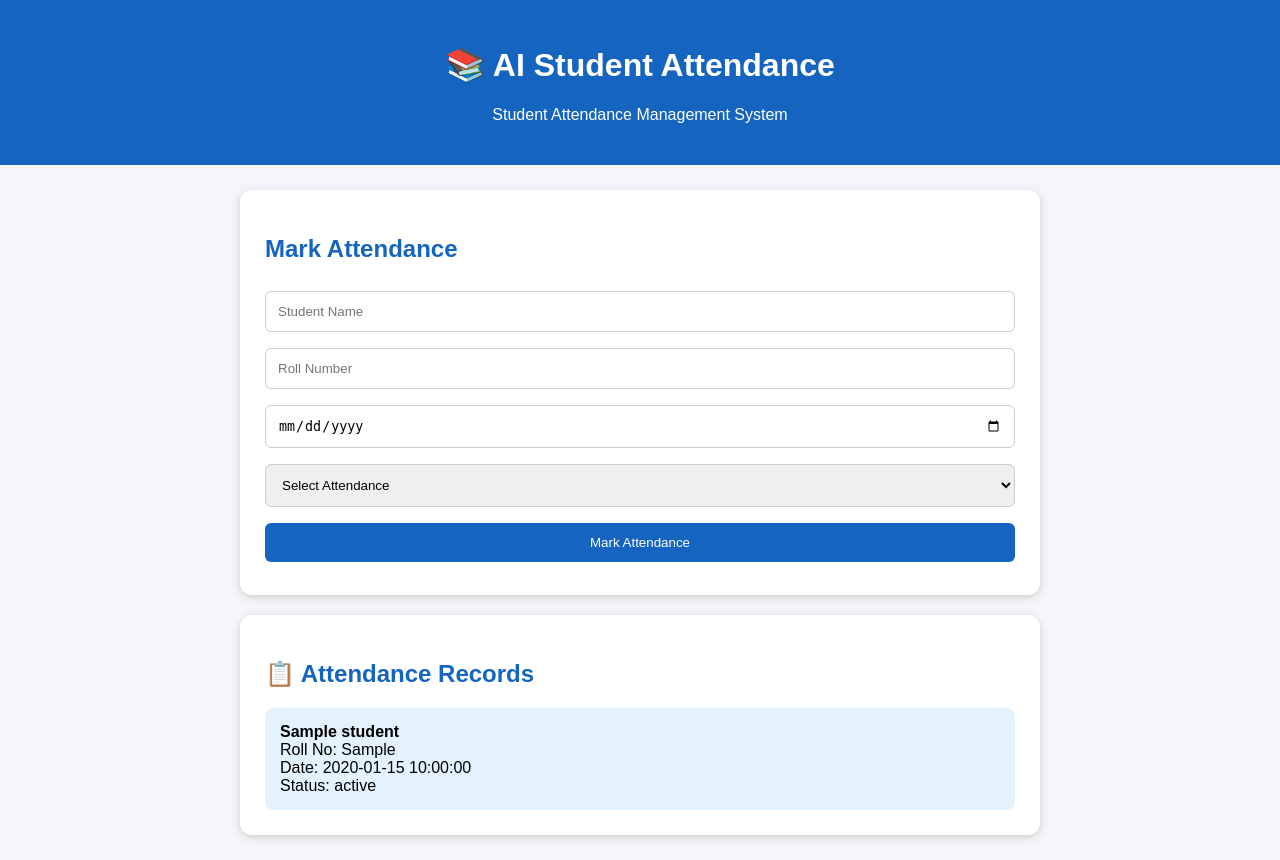
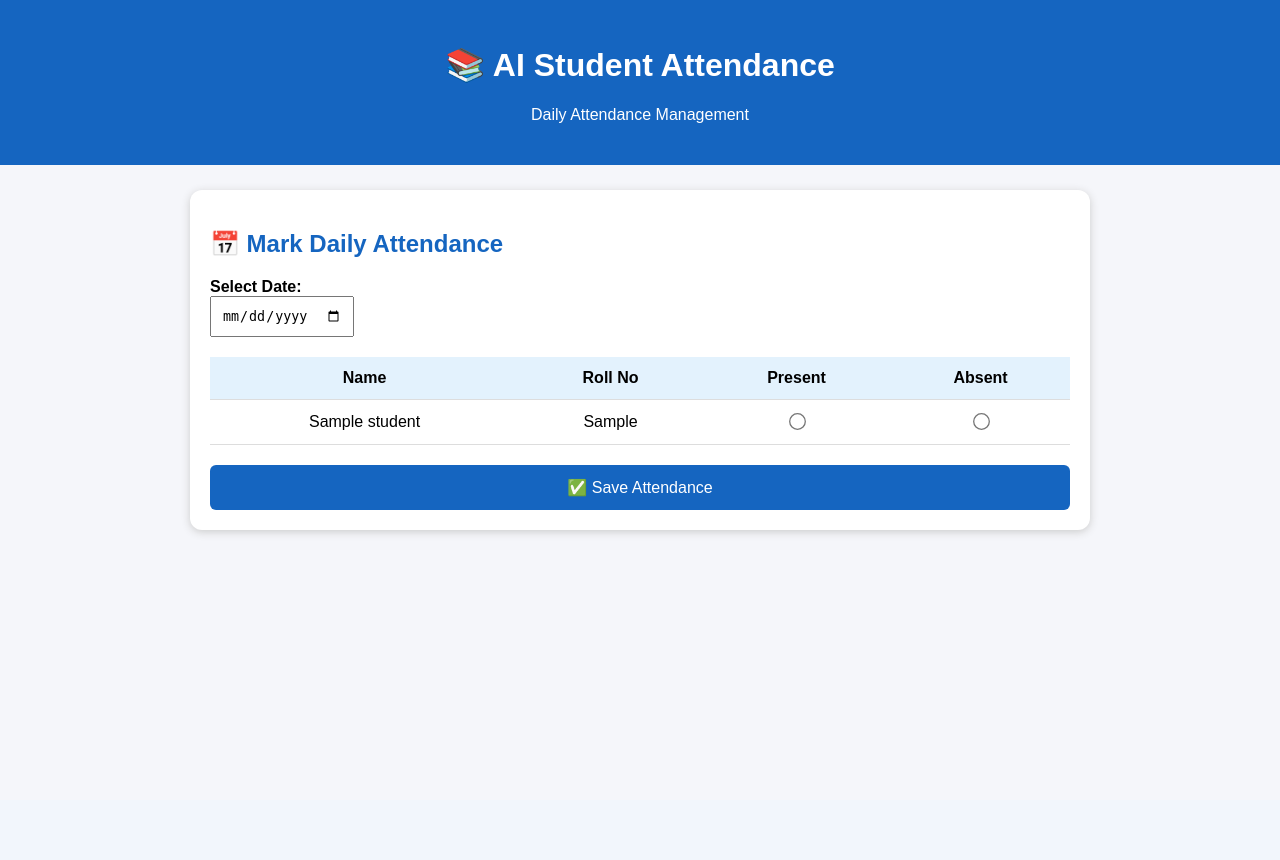
Before and after one commit to asanm104anm10410422213011/AI-Student-Attendance-Management, a Flask app: template templates/index.html in a window 1280 px wide. After the commit the page ends 535 px from the top, so only its background shows below. Run offline with Flask 3, Linux system fonts and the light colour scheme; the template is opened without the code that fills it: most values are stand-ins (such as "Sample title", 1, 10 or a date in 2020).

Commit message:
Update index.html

```diff
--- a/templates/index.html
+++ b/templates/index.html
@@ -18,14 +18,14 @@
         }
 
         .container {
-            width: 90%;
-            max-width: 800px;
+            width: 95%;
+            max-width: 900px;
             margin: 25px auto;
         }
 
         .card {
             background: white;
-            padding: 25px;
+            padding: 20px;
             margin-bottom: 20px;
             border-radius: 12px;
             box-shadow: 0 2px 8px #ccc;
@@ -35,27 +35,47 @@
             color: #1565c0;
         }
 
-        input, select, button {
+        input[type="date"] {
+            padding: 10px;
+            margin-bottom: 20px;
+        }
+
+        table {
             width: 100%;
+            border-collapse: collapse;
+        }
+
+        th, td {
             padding: 12px;
-            margin: 8px 0;
-            box-sizing: border-box;
-            border-radius: 6px;
-            border: 1px solid #ccc;
+            text-align: center;
+            border-bottom: 1px solid #ddd;
+        }
+
+        th {
+            background: #e3f2fd;
+        }
+
+        input[type="radio"] {
+            transform: scale(1.3);
         }
 
         button {
+            width: 100%;
+            padding: 13px;
+            margin-top: 20px;
             background: #1565c0;
             color: white;
             border: none;
+            border-radius: 6px;
             cursor: pointer;
+            font-size: 16px;
         }
 
-        .student {
-            background: #e3f2fd;
-            padding: 15px;
-            margin-top: 10px;
-            border-radius: 8px;
+        @media (max-width: 600px) {
+            th, td {
+                padding: 8px;
+                font-size: 14px;
+            }
         }
     </style>
 </head>
@@ -64,60 +84,59 @@
 
 <div class="header">
     <h1>📚 AI Student Attendance</h1>
-    <p>Student Attendance Management System</p>
+    <p>Daily Attendance Management</p>
 </div>
 
 <div class="container">
 
     <div class="card">
-        <h2>Mark Attendance</h2>
+
+        <h2>📅 Mark Daily Attendance</h2>
 
         <form method="POST">
 
-            <input type="text"
-                   name="name"
-                   placeholder="Student Name"
-                   required>
+            <label><strong>Select Date:</strong></label><br>
 
-            <input type="text"
-                   name="roll_no"
-                   placeholder="Roll Number"
-                   required>
+            <input type="date" name="date" required>
 
-            <input type="date"
-                   name="date"
-                   required>
+            <table>
 
-            <select name="status" required>
-                <option value="">Select Attendance</option>
-                <option value="Present">Present</option>
-                <option value="Absent">Absent</option>
-            </select>
+                <tr>
+                    <th>Name</th>
+                    <th>Roll No</th>
+                    <th>Present</th>
+                    <th>Absent</th>
+                </tr>
+
+                {% for student in students %}
+
+                <tr>
+                    <td>{{ student.name }}</td>
+                    <td>{{ student.roll_no }}</td>
+
+                    <td>
+                        <input type="radio"
+                               name="{{ student.roll_no }}"
+                               value="Present"
+                               required>
+                    </td>
+
+                    <td>
+                        <input type="radio"
+                               name="{{ student.roll_no }}"
+                               value="Absent">
+                    </td>
+                </tr>
+
+                {% endfor %}
+
+            </table>
 
             <button type="submit">
-                Mark Attendance
+                ✅ Save Attendance
             </button>
 
         </form>
-    </div>
-
-    <div class="card">
-        <h2>📋 Attendance Records</h2>
-
-        {% for student in students %}
-
-        <div class="student">
-            <strong>{{ student.name }}</strong><br>
-            Roll No: {{ student.roll_no }}<br>
-            Date: {{ student.date }}<br>
-            Status: {{ student.status }}
-        </div>
-
-        {% else %}
-
-        <p>No attendance records yet.</p>
-
-        {% endfor %}
 
     </div>
 
```
